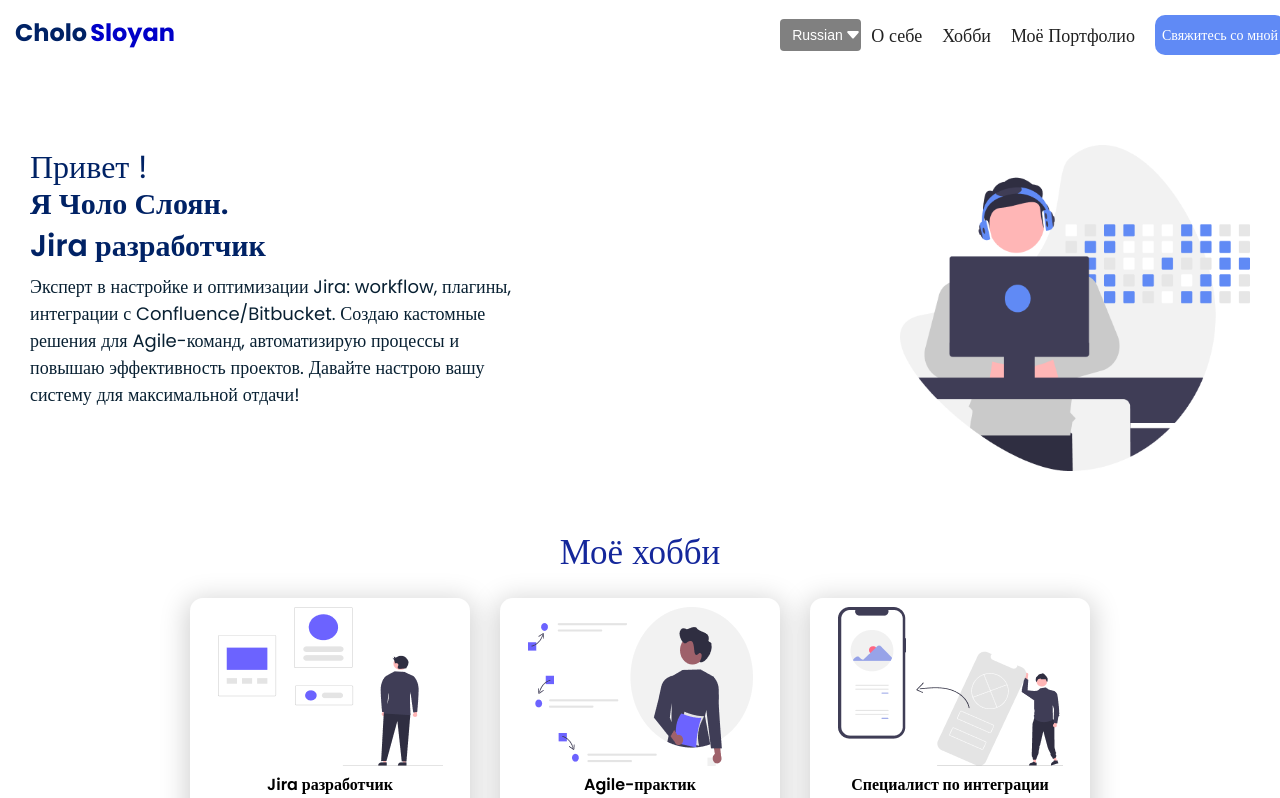
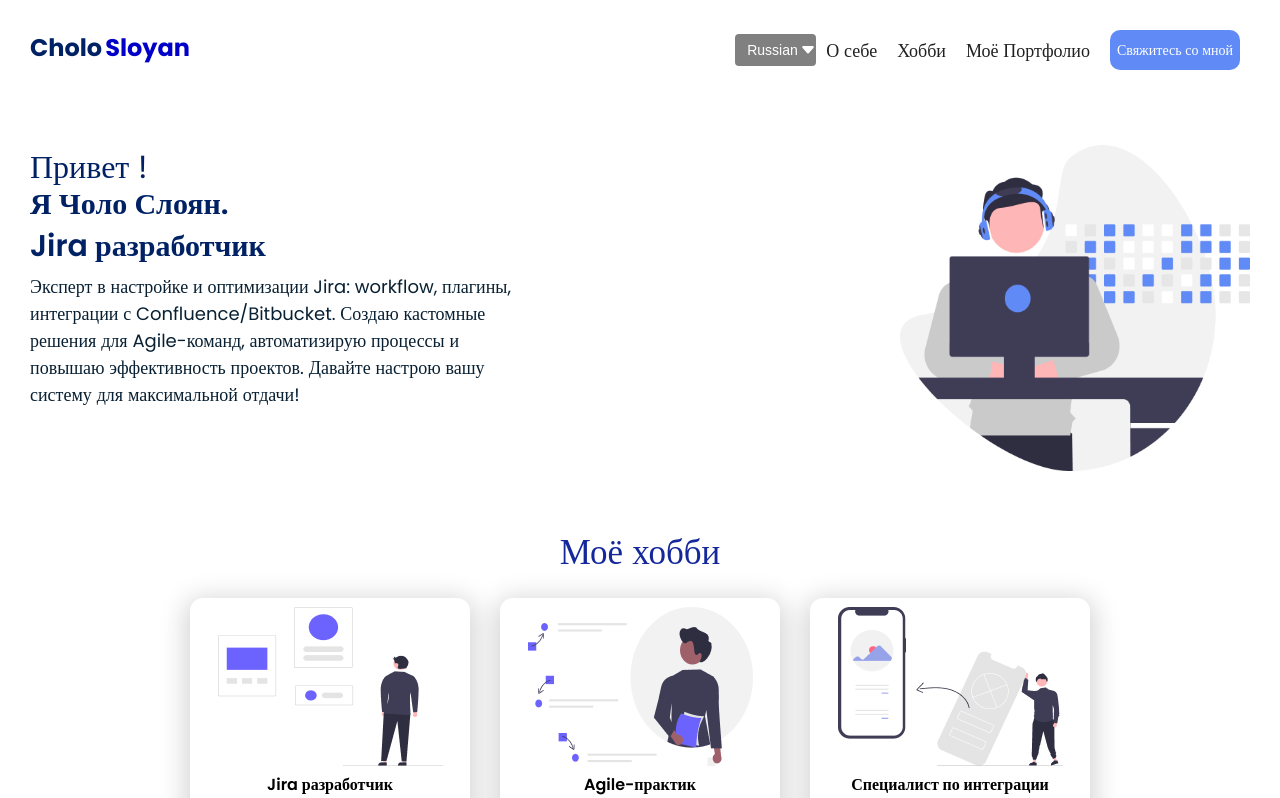
Before and after one commit to knoS77/Cholo, a React (Create React App) app: page / in a window 1280 px wide. Shown: the top 798 px of the page. Built offline with nearby package versions, Linux system fonts and the light colour scheme.

Commit message:
header.csss

```diff
--- a/src/pages/Header/Header.css
+++ b/src/pages/Header/Header.css
@@ -5,11 +5,13 @@
     height: 100px;
     /* border: 1px solid black; */
     /* background-color: gray; */
-    /* padding: 15px; */
-    margin: 15px;
+    /* padding: 15px;
+    margin: 15px; */
     position: relative;
 }
 .header__container {
+    padding: 15px;
+    margin: 15px;
     display: flex;
     justify-content: space-between
 }
```
